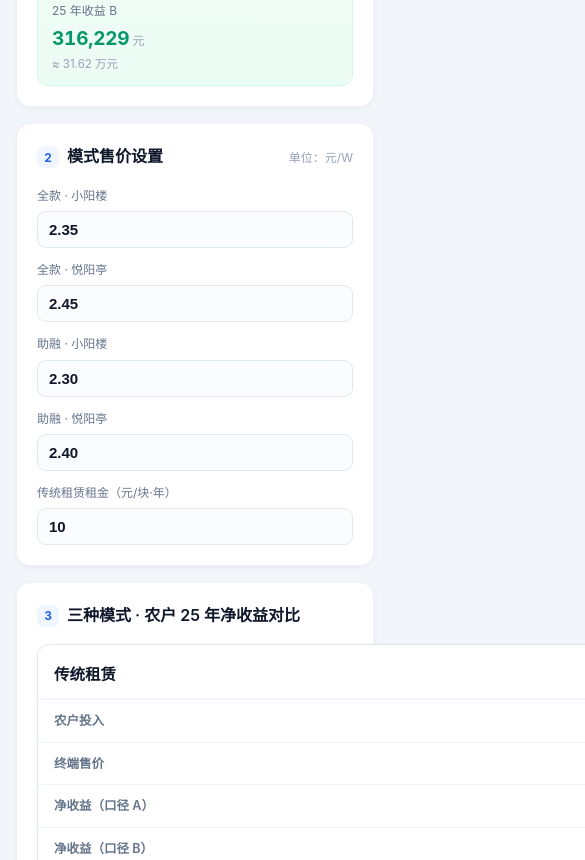
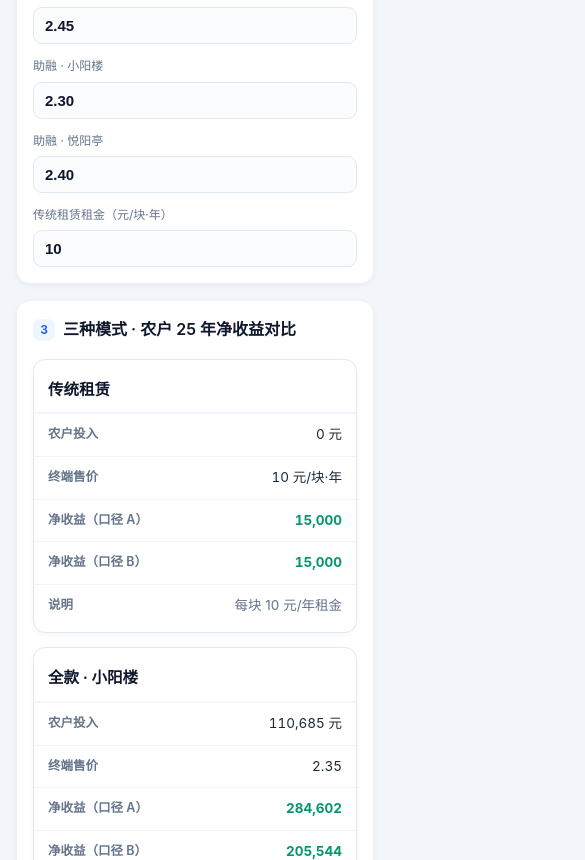
Before and after one commit to Luca1941/yanglaojin-calculator, a plain HTML site: page index.html in a window 390 px wide. Shown: the part 1140-2000 px from the top of the page, 585 px wide, since content can reach past the window. Drawn offline with Linux system fonts and the light colour scheme.

Commit message:
适配移动端1.1

```diff
--- a/index.html
+++ b/index.html
@@ -117,21 +117,21 @@
   }
 
   /* =========================================================
-     移动端适配：将表格转换为卡片布局（关键新增部分）
+     移动端适配：将表格转换为卡片布局（修复溢出问题）
      ========================================================= */
   @media (max-width: 768px) {
+    .card { padding: 16px; } /* 减小卡片内边距，给内容留更多空间 */
     .table-wrap { overflow-x: visible; }
-    .table-wrap table,
-    .table-wrap thead,
-    .table-wrap tbody,
-    .table-wrap th,
-    .table-wrap td,
-    .table-wrap tr {
-      display: block;
+
+    .table-wrap table {
+      min-width: 0; /* 关键修复：覆盖掉原本的 660px 最小宽度 */
+      width: 100%;
     }
     .table-wrap thead { display: none; } /* 隐藏表头 */
 
     .table-wrap tr {
+      display: block;
+      width: 100%; /* 确保卡片不超宽 */
       margin-bottom: 14px;
       border: 1px solid #e2e8f0;
       border-radius: 12px;
@@ -143,26 +143,36 @@
     .table-wrap td {
       display: flex;
       justify-content: space-between;
-      align-items: center;
-      padding: 10px 16px;
+      align-items: flex-start;
+      flex-wrap: wrap; /* 允许内容换行 */
+      gap: 8px; /* 标签与数值的间距 */
+      width: 100%; /* 确保单元格不超宽 */
+      padding: 10px 14px;
       border-bottom: 1px solid #f1f5f9;
       text-align: right;
       font-size: 13.5px;
     }
     .table-wrap td:last-child { border-bottom: none; }
 
-    /* 用 ::before 动态显示每个字段的标签（替代表头） */
+    /* 用 ::before 动态显示每个字段的标签 */
     .table-wrap td::before {
       content: attr(data-label);
       font-weight: 600;
       color: #64748b;
-      margin-right: 16px;
-      flex-shrink: 0;
+      margin-right: auto; /* 将标签推到左边，数值推到右边 */
       font-size: 12.5px;
       text-align: left;
+      flex-shrink: 0;
+      max-width: 100%;
     }
 
-    /* 每张卡片的首行（模式名/产品名）作为卡片标题，无需标签，字号加大 */
+    /* 确保数值部分不会溢出 */
+    .table-wrap td > * {
+      text-align: right;
+      word-break: break-all;
+    }
+
+    /* 每张卡片的首行（模式名/产品名）作为卡片标题 */
     .table-wrap td.name {
       font-size: 15.5px;
       color: #0f172a;
@@ -170,6 +180,7 @@
       padding-top: 12px;
       padding-bottom: 10px;
       justify-content: flex-start;
+      font-weight: 700;
     }
     .table-wrap td.name::before { display: none; }
   }
@@ -213,7 +224,7 @@
       </div>
       <div class="field">
         <label for="ratioB">口径 B 折算比例</label>
-        <input id="ratioB" type="number" value="0.80" step="0.01" min="0" max="1" />
+        <input id="ratioB" type="number" value="0.8" step="0.01" min="0" max="1" />
       </div>
     </div>
     <div class="stats" id="stats"></div>
```
